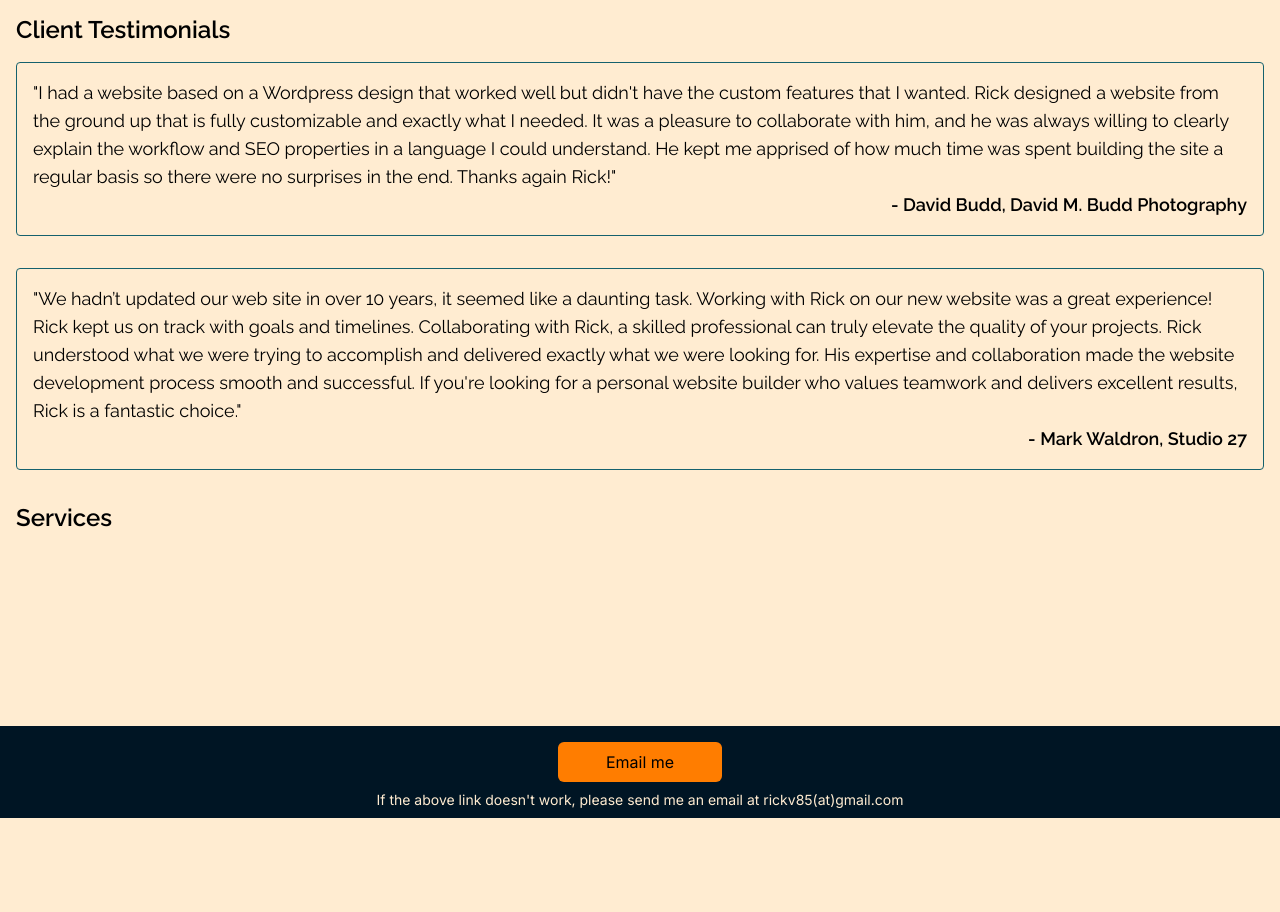
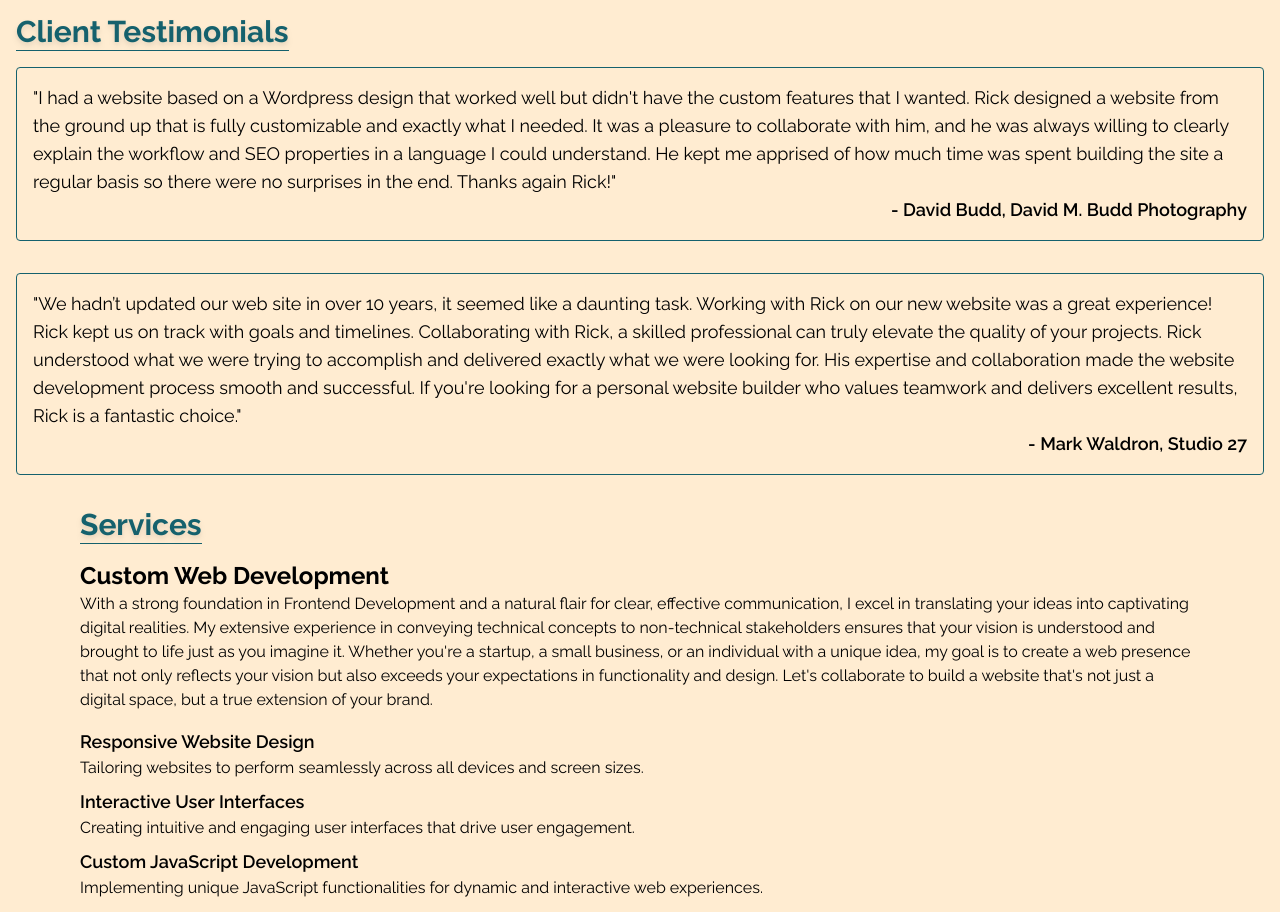
Before and after one commit to RickV85/rickvermeil.com_next, a Next.js app: page /freelance in a window 1280 px wide. Shown: the part 778-1690 px from the top of the page. Before the commit the page ends 1596 px from the top, so only its background shows below. Built offline with nearby package versions, Linux system fonts and the light colour scheme; a web font is replaced by a local one.

Commit message:
Add initial content to Services, styling

```diff
--- a/src/app/Components/Testimonials/Testimonials.tsx
+++ b/src/app/Components/Testimonials/Testimonials.tsx
@@ -18,7 +18,7 @@ export default function Testimonials() {
         <article
           key={`testimonial-${i}`}
           id={`${data.name.split(" ")[1].toString().toLowerCase()}Testimonial`}
-          className="mx-4 my-4 rounded border border-solid border-teal p-4 text-sm sm:text-base mdlg:text-lg"
+          className="my-4 rounded border border-solid border-teal p-4 text-sm sm:text-base mdlg:text-lg"
         >
           <p>{`"${data.quote}"`}</p>
           <p className="text-right font-semibold">
--- a/src/app/freelance/page.tsx
+++ b/src/app/freelance/page.tsx
@@ -39,7 +39,7 @@ export default function Freelance() {
                 height={935}
                 className="shadow-[0px_0px_4px_3px_#ffffff94]"
               />
-              <h2 className="w-max text-center text-lg font-semibold text-aqua drop-shadow-[1px_2px_3px_black] md:text-2xl mdlg:text-3xl">
+              <h2 className="w-max text-center text-lg font-semibold text-aqua drop-shadow-[1px_2px_3px_black] sm:text-2xl mdlg:text-3xl">
                 Vermeil Web Solutions
               </h2>
             </div>
@@ -52,20 +52,180 @@ export default function Freelance() {
         </section>
         <section
           id="testimonialsSection"
-          className="flex h-fit flex-col xl:max-w-[1600px]"
+          className="mx-4 flex h-fit flex-col xl:max-w-[1600px]"
         >
-          <h3 className="ml-4 mt-4 text-xl font-semibold mdlg:text-2xl">
-            Client Testimonials
-          </h3>
+          <div className=" w-max ">
+            <h3 className=" mt-4 w-fit text-xl font-bold text-teal drop-shadow-md sm:text-2xl mdlg:text-3xl">
+              Client Testimonials
+            </h3>
+            <hr className=" h-[1px] border-none bg-teal" />
+          </div>
           <Testimonials />
         </section>
         <section
           id="servicesSection"
-          className="flex h-[30vh] w-screen flex-col xl:max-w-[1600px]"
+          className="flex h-fit w-screen flex-col px-6 text-sm mdlg:px-12 mdlg:text-base lg:px-20 xl:max-w-[1600px]"
         >
-          <h3 className="ml-4 mt-4 text-xl font-semibold mdlg:text-2xl">
-            Services
-          </h3>
+          <div className=" w-max ">
+            <h3 className=" mt-4 text-xl font-bold text-teal drop-shadow-md sm:text-2xl mdlg:text-3xl">
+              Services
+            </h3>
+            <hr className=" h-[1px] border-none bg-teal" />
+          </div>
+          <div className="flex flex-col ">
+            <article id="webDevelopmentServices" className="">
+              <h4 className=" mt-4 text-lg font-bold mdlg:text-2xl">
+                Custom Web Development
+              </h4>
+              <p>{`With a strong foundation in Frontend Development and a natural flair for clear, effective communication, I excel in translating your ideas into captivating digital realities. My extensive experience in conveying technical concepts to non-technical stakeholders ensures that your vision is understood and brought to life just as you imagine it. Whether you're a startup, a small business, or an individual with a unique idea, my goal is to create a web presence that not only reflects your vision but also exceeds your expectations in functionality and design. Let's collaborate to build a website that's not just a digital space, but a true extension of your brand.`}</p>
+              <ul className="my-4 ">
+                <li className="my-2 ">
+                  <h5 className="text-lg font-semibold">
+                    Responsive Website Design
+                  </h5>
+                  Tailoring websites to perform seamlessly across all devices
+                  and screen sizes.
+                </li>
+                <li className="my-2 ">
+                  <h5 className="text-lg font-semibold">
+                    Interactive User Interfaces
+                  </h5>
+                  Creating intuitive and engaging user interfaces that drive
+                  user engagement.
+                </li>
+                <li className="my-2 ">
+                  <h5 className="text-lg font-semibold">
+                    Custom JavaScript Development
+                  </h5>
+                  Implementing unique JavaScript functionalities for dynamic and
+                  interactive web experiences.
+                </li>
+                <li className="my-2 ">
+                  <h5 className="text-lg font-semibold">
+                    E-commerce Solutions
+                  </h5>
+                  Building robust online stores with user-friendly interfaces,
+                  integrating various payment systems and shopping cart
+                  technologies.
+                </li>
+                <li className="my-2 ">
+                  <h5 className="text-lg font-semibold">CMS Integration</h5>
+                  Setting up and customizing content management systems for
+                  effortless content management.
+                </li>
+                <li className="my-2 ">
+                  <h5 className="text-lg font-semibold">SEO Optimization</h5>
+                  Optimizing your website for better visibility and reach on
+                  search engines.
+                </li>
+                <li className="my-2 ">
+                  <h5 className="text-lg font-semibold">
+                    Performance Optimization
+                  </h5>
+                  Enhancing website speed and performance for an optimal user
+                  experience.
+                </li>
+                <li className="my-2 ">
+                  <h5 className="text-lg font-semibold">
+                    Cross-Browser Compatibility
+                  </h5>
+                  Ensuring consistent website performance across various web
+                  browsers.
+                </li>
+                <li className="my-2 ">
+                  <h5 className="text-lg font-semibold">
+                    Accessibility Compliance
+                  </h5>
+                  Developing inclusive websites that adhere to ADA and WCAG
+                  guidelines.
+                </li>
+                <li className="my-2 ">
+                  <h5 className="text-lg font-semibold">
+                    Maintenance and Support
+                  </h5>
+                  Offering ongoing support and updates to maintain your
+                  website&apos;s efficiency and security.
+                </li>
+              </ul>
+            </article>
+            <article id="softwareDevelopmentServices" className="">
+              <h4 className=" mt-4 text-lg font-bold mdlg:text-2xl">
+                Custom Software Development
+              </h4>
+              <p>{`As a dedicated Software Developer, I extend my expertise beyond the realm of web development to provide comprehensive software development services. My proficiency in React.js, Next.js, JavaScript ES6, TypeScript, and more enables me to create software solutions that are not only innovative but also user-friendly and efficient. Whether you're looking for a standalone application, a complex system integration, or a unique tool, my goal is to deliver software that aligns perfectly with your unique needs.`}</p>
+              <ul className="my-4 ">
+                <li className="my-2 ">
+                  <h5 className="text-lg font-semibold">
+                    Application Development
+                  </h5>
+                  Building custom applications tailored to your specific
+                  business needs, focusing on functionality, scalability, and
+                  user experience.
+                </li>
+                <li className="my-2 ">
+                  <h5 className="text-lg font-semibold">
+                    Frontend Architectures
+                  </h5>
+                  Designing robust frontend architectures that ensure
+                  scalability, maintainability, and seamless integration with
+                  backend systems.
+                </li>
+                <li className="my-2 ">
+                  <h5 className="text-lg font-semibold">API Integration</h5>
+                  Connecting your application with third-party services and APIs
+                  to enhance functionality and user experience
+                </li>
+                <li className="my-2 ">
+                  <h5 className="text-lg font-semibold">Data Visualization</h5>
+                  Implementing data visualization tools and libraries to present
+                  complex data in an accessible and understandable format.
+                </li>
+                <li className="my-2 ">
+                  <h5 className="text-lg font-semibold">
+                    Single Page Applications (SPA)
+                  </h5>
+                  Creating fast, responsive SPAs that offer a smooth, app-like
+                  user experience
+                </li>
+                <li className="my-2 ">
+                  <h5 className="text-lg font-semibold">
+                    Progressive Web Apps (PWA)
+                  </h5>
+                  Developing PWAs that combine the best of web and mobile apps
+                  for an enhanced user experience, both online and offline.
+                </li>
+                <li className="my-2 ">
+                  <h5 className="text-lg font-semibold">
+                    Testing and Quality Assurance
+                  </h5>
+                  Ensuring the reliability and performance of your software
+                  through comprehensive testing using Cypress, Mocha/Chai, and
+                  Jest.
+                </li>
+                <li className="my-2 ">
+                  <h5 className="text-lg font-semibold">
+                    Code Refactoring and Optimization
+                  </h5>
+                  Improving existing codebases for better performance,
+                  maintainability, and scalability.
+                </li>
+                <li className="my-2 ">
+                  <h5 className="text-lg font-semibold">
+                    Technical Consulting
+                  </h5>
+                  Providing expert advice and guidance on software development
+                  best practices, tool selection, and technology strategy.
+                </li>
+                <li className="my-2 ">
+                  <h5 className="text-lg font-semibold">
+                    Ongoing Support and Maintenance
+                  </h5>
+                  Offering continuous support and maintenance services to keep
+                  your software up-to-date and running smoothly.
+                </li>
+              </ul>
+            </article>
+          </div>
         </section>
       </main>
       <Footer />
```
